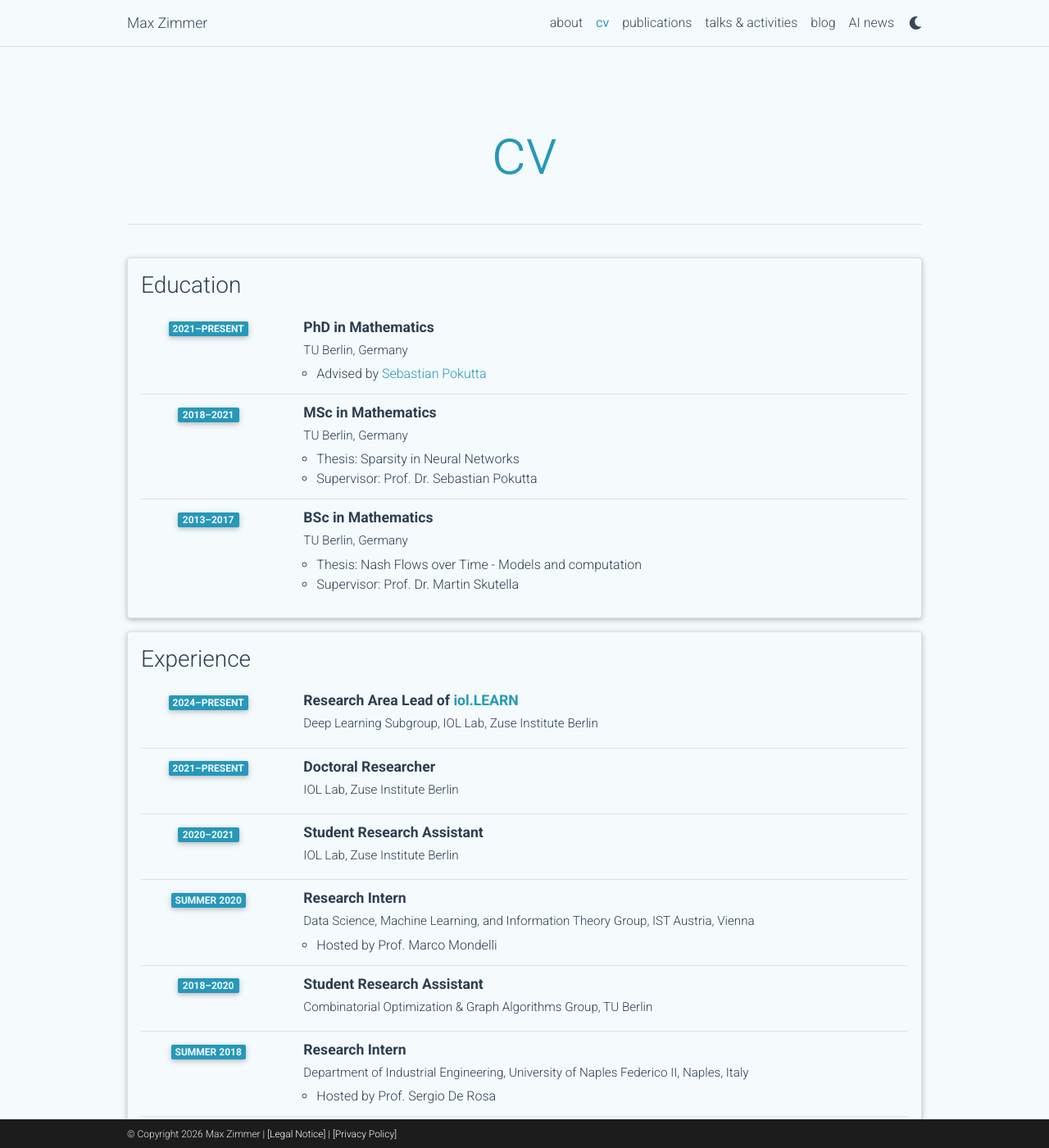
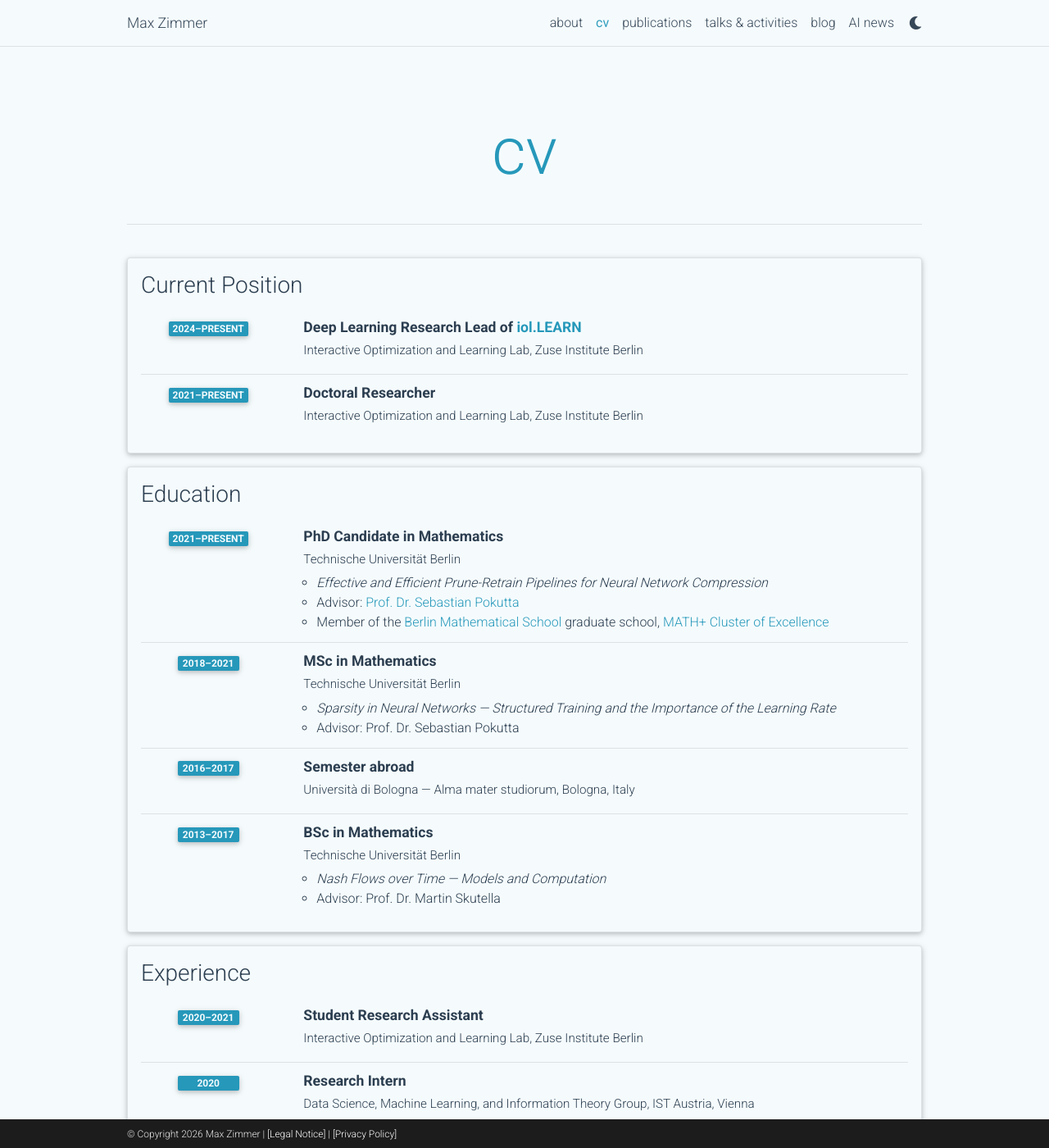
Before and after one commit to zimmer-m/zimmer-m.github.io, a Jekyll site: the page built from _pages/cv.md, in a window 1280 px wide and 1400 px high. Shown: the whole window at 82% size. Built offline with Jekyll 4.4.1, drawn with Linux system fonts in a browser that asks for light colours; full-size pictures stand in for the smaller copies a plugin makes; comment, search, counter and statistics services are not loaded; a style sheet for code colours, icons or effects is not loaded; some of the changed text lies outside the part shown.

Commit message:
Refreshed the text a bit

```diff
--- a/_config.yml
+++ b/_config.yml
@@ -8,9 +8,9 @@ middle_name:
 last_name: Zimmer
 email: zimmer[at]zib.de
 description: > # the ">" symbol means to ignore newlines until "footer_text:"
-  Academic website of Max Zimmer.
+  Academic website of Max Zimmer. Deep Learning Research Lead at the IOL Lab of ZIB.
 footer_text:
-keywords: Max Zimmer, mathematics, machine learning, optimization  # add your own keywords or leave empty
+keywords: Max Zimmer, mathematics, machine learning, deep learning, optimization, neural network pruning, sparsity, quantization, AI4Science, sustainability, TU Berlin, Zuse Institute Berlin
 
 lang: en # the language of your site (for example: en, fr, cn, ru, etc.)
 icon: favicon.ico # the emoji used as the favicon (alternatively, provide image name in /assets/img/)
@@ -56,7 +56,7 @@ max_width: 1000px
 # Open Graph & Schema.org
 # -----------------------------------------------------------------------------
 # Display links to the page with a preview object on social media.
-serve_og_meta: false # Include Open Graph meta tags in the HTML head
+serve_og_meta: true # Include Open Graph meta tags in the HTML head
 serve_schema_org: false # Include Schema.org in the HTML head
 og_image: # The site-wide (default for all links) Open Graph preview image
 
--- a/_data/cv.yml
+++ b/_data/cv.yml
@@ -1,49 +1,61 @@
+- title: Current Position
+  type: time_table
+  contents:
+    - title: Deep Learning Research Lead of <a href="https://iol.zib.de/research/iol-learn.html">iol.LEARN</a>
+      institution: Interactive Optimization and Learning Lab, Zuse Institute Berlin
+      year: 2024–present
+    - title: Doctoral Researcher
+      institution: Interactive Optimization and Learning Lab, Zuse Institute Berlin
+      year: 2021–present
+
 - title: Education
   type: time_table
   contents:
-    - title: PhD in Mathematics
-      institution: TU Berlin, Germany
+    - title: PhD Candidate in Mathematics
+      institution: Technische Universität Berlin
       year: 2021–present
       description:
-        - Advised by <a href="http://www.pokutta.com/">Sebastian Pokutta</a>
+        - "<i>Effective and Efficient Prune-Retrain Pipelines for Neural Network Compression</i>"
+        - "Advisor: <a href='http://www.pokutta.com/'>Prof. Dr. Sebastian Pokutta</a>"
+        - "Member of the <a href='https://www.math-berlin.de'>Berlin Mathematical School</a> graduate school, <a href='https://mathplus.de/'>MATH+ Cluster of Excellence</a>"
     - title: MSc in Mathematics
-      institution: TU Berlin, Germany
+      institution: Technische Universität Berlin
       year: 2018–2021
       description:
-        - "Thesis: Sparsity in Neural Networks"
-        - "Supervisor: Prof. Dr. Sebastian Pokutta"
+        - "<i>Sparsity in Neural Networks &mdash; Structured Training and the Importance of the Learning Rate</i>"
+        - "Advisor: Prof. Dr. Sebastian Pokutta"
+    - title: Semester abroad
+      institution: Università di Bologna &mdash; Alma mater studiorum, Bologna, Italy
+      year: 2016–2017
     - title: BSc in Mathematics
-      institution: TU Berlin, Germany
+      institution: Technische Universität Berlin
       year: 2013–2017
       description:
-        - "Thesis: Nash Flows over Time - Models and computation"
-        - "Supervisor: Prof. Dr. Martin Skutella"
+        - "<i>Nash Flows over Time &mdash; Models and Computation</i>"
+        - "Advisor: Prof. Dr. Martin Skutella"
 
 - title: Experience
   type: time_table
   contents:
-    - title: Research Area Lead of <a href="https://iol.zib.de/research/iol-learn.html">iol.LEARN</a>
-      institution: Deep Learning Subgroup, IOL Lab, Zuse Institute Berlin
-      year: 2024–present
-    - title: Doctoral Researcher
-      institution: IOL Lab, Zuse Institute Berlin
-      year: 2021–present
     - title: Student Research Assistant
-      institution: IOL Lab, Zuse Institute Berlin
+      institution: Interactive Optimization and Learning Lab, Zuse Institute Berlin
       year: 2020–2021
     - title: Research Intern
       institution: Data Science, Machine Learning, and Information Theory Group, IST Austria, Vienna
-      year: Summer 2020
+      year: 2020
       description:
         - Hosted by Prof. Marco Mondelli
     - title: Student Research Assistant
-      institution: Combinatorial Optimization & Graph Algorithms Group, TU Berlin
+      institution: Combinatorial Optimization & Graph Algorithms Group, Technische Universität Berlin
       year: 2018–2020
     - title: Research Intern
-      institution: Department of Industrial Engineering, University of Naples Federico II, Naples, Italy
-      year: Summer 2018
+      institution: Department of Industrial Engineering, University of Naples Federico II, Italy
+      year: 2018
       description:
         - Hosted by Prof. Sergio De Rosa
     - title: Student Trainee
       institution: Dassault Systèmes, Berlin
       year: 2013–2017
+    - title: Intern
+      institution: High Engineering Group, Florence, Italy
+      year: 2012–2013
```
Also changed, not shown: _pages/about.md (+3 -3 lines).
